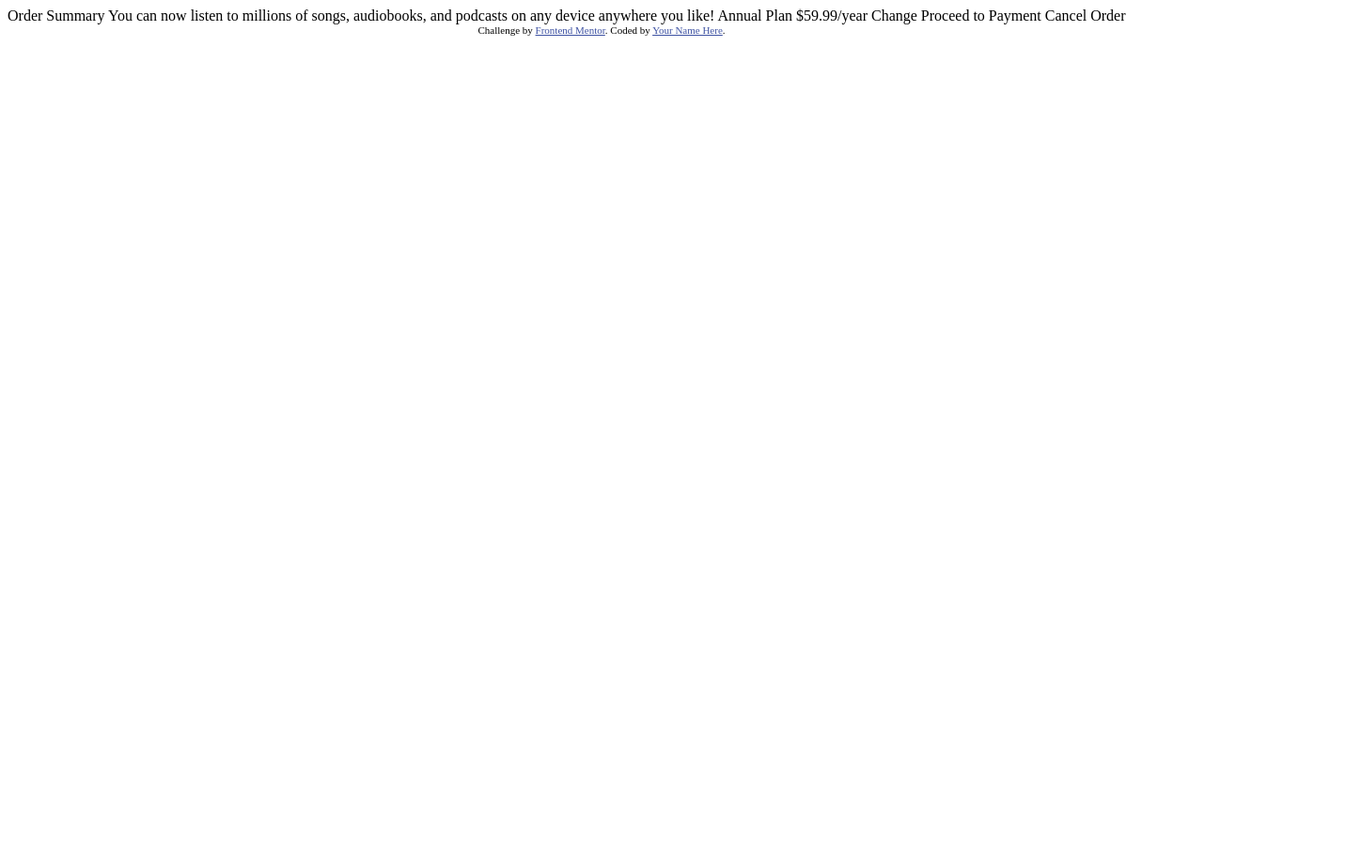
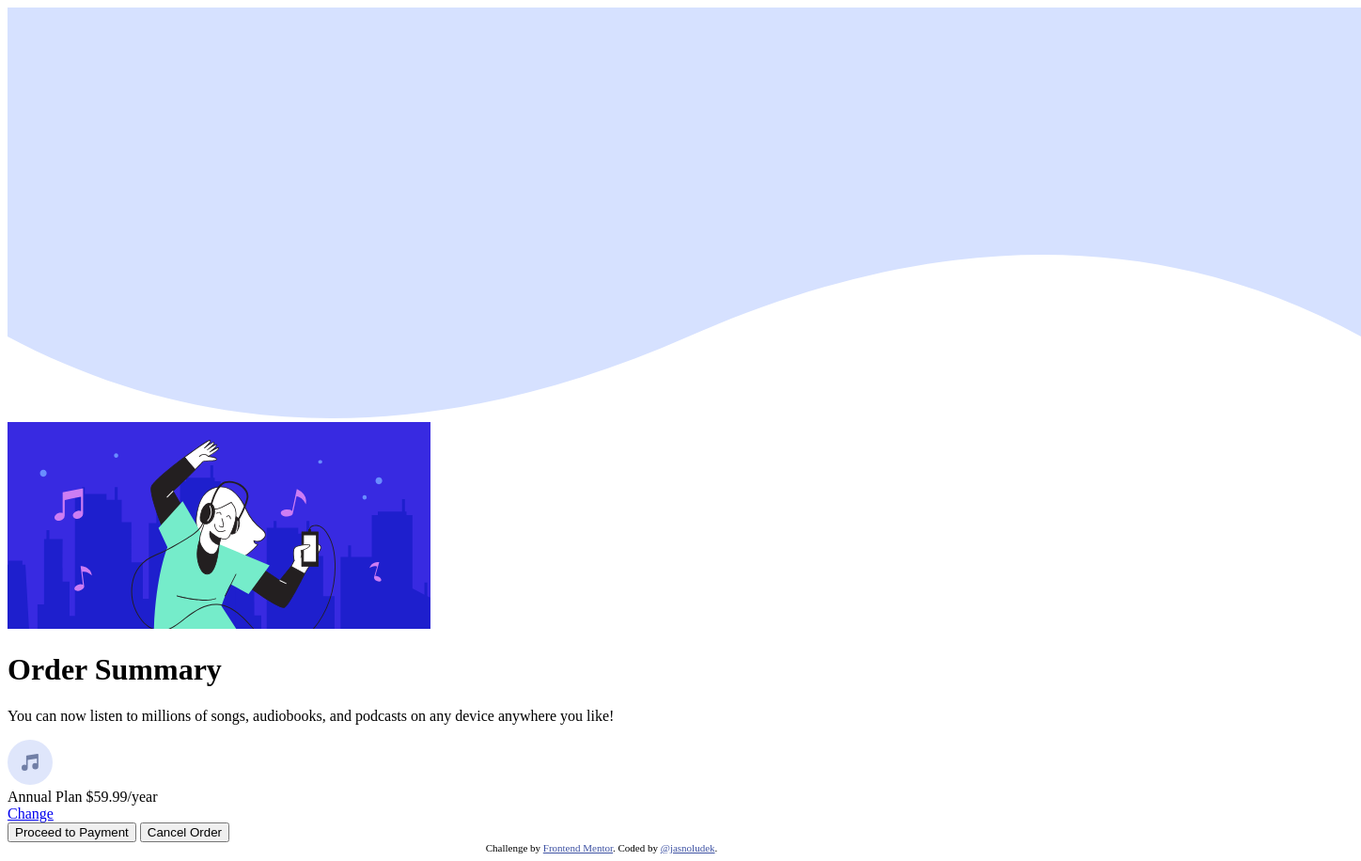
Before and after one commit to jasnoludek/order-summary-component-main, a plain HTML site: page index.html in a window 1280 px wide. Shown: the whole page at 94% size, 1448 px wide, since content can reach past the window. Before the commit the page ends 800 px from the top, so only its background shows below. Drawn offline with Linux system fonts and the light colour scheme.

Commit message:
Add html structure and create styles.css

```diff
--- a/index.html
+++ b/index.html
@@ -5,6 +5,7 @@
   <meta name="viewport" content="width=device-width, initial-scale=1.0"> <!-- displays site properly based on user's device -->
 
   <link rel="icon" type="image/png" sizes="32x32" href="./images/favicon-32x32.png">
+  <link rel="stylesheet" href="style.css">
 
   <title>Frontend Mentor | Order summary card</title>
 
@@ -14,24 +15,44 @@
     .attribution a { color: hsl(228, 45%, 44%); }
   </style>
 </head>
+
 <body>
 
-  Order Summary
+  <picture class="background__ptrn">
+      <source srcset="images/pattern-background-desktop.svg" alt=" " media="(min-width: 43.75rem)">
+      <img src="images/pattern-background-mobile.svg" alt=" " />
+  </picture>
 
-  You can now listen to millions of songs, audiobooks, and podcasts on any
-  device anywhere you like!
+  <main>
 
-  Annual Plan
-  $59.99/year
+    <img class="card__img" src="images/illustration-hero.svg" alt="An illustration of a woman dancing and listening to headphones in front of a city skyline at night"/>
 
-  Change
+    <h1>Order Summary</h1>
 
-  Proceed to Payment
-  Cancel Order
+    <p>You can now listen to millions of songs, audiobooks, and podcasts on any
+       device anywhere you like!</p>
 
-  <div class="attribution">
-    Challenge by <a href="https://www.frontendmentor.io?ref=challenge" target="_blank">Frontend Mentor</a>.
-    Coded by <a href="#">Your Name Here</a>.
-  </div>
+    <div class="card__plan-container">
+      <img class="card__icon-music" src="images/icon-music.svg" />
+      <div>
+        <span class="card__lan-type">Annual Plan</span>
+        <span class="card__price">$59.99/year</span>
+      </div>
+      <a class="change" href="#">Change</a>
+    </div>
+
+    <button class="btn__proceed">Proceed to Payment</button>
+    <button class="btn__cancel">Cancel Order</button>
+
+  </main>
+
+  <footer>
+    <div class="attribution">
+      Challenge by <a href="https://www.frontendmentor.io?ref=challenge" target="_blank">Frontend Mentor</a>.
+      Coded by <a href="https://www.frontendmentor.io/profile/jasnoludek">@jasnoludek</a>.
+    </div>
+  </footer>
+
 </body>
+
 </html>
--- /dev/null
+++ b/style.css
@@ -0,0 +1,16 @@
+
+
+
+
+
+
+
+
+
+
+
+
+
+
+.attribution { font-size: 11px; text-align: center; }
+.attribution a { color: hsl(228, 45%, 44%); }
```
